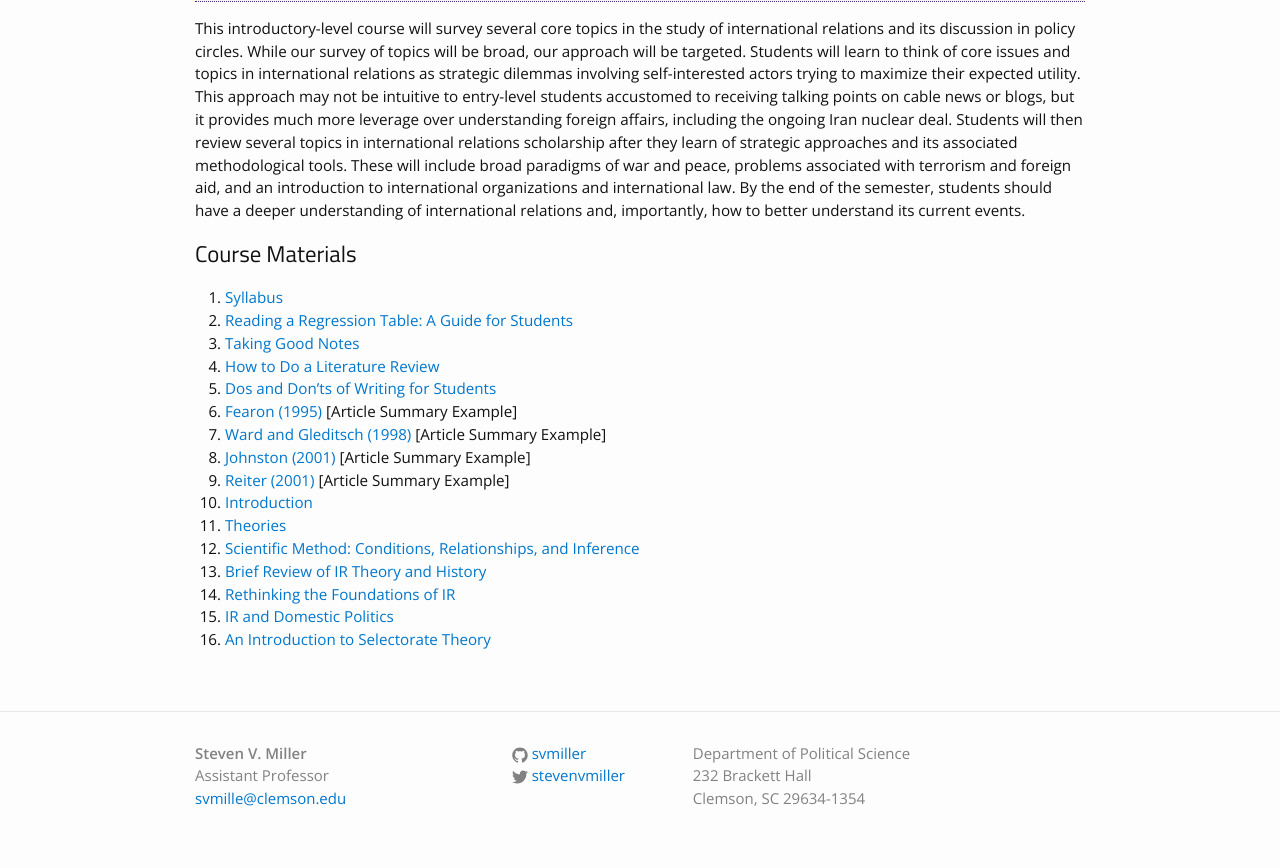
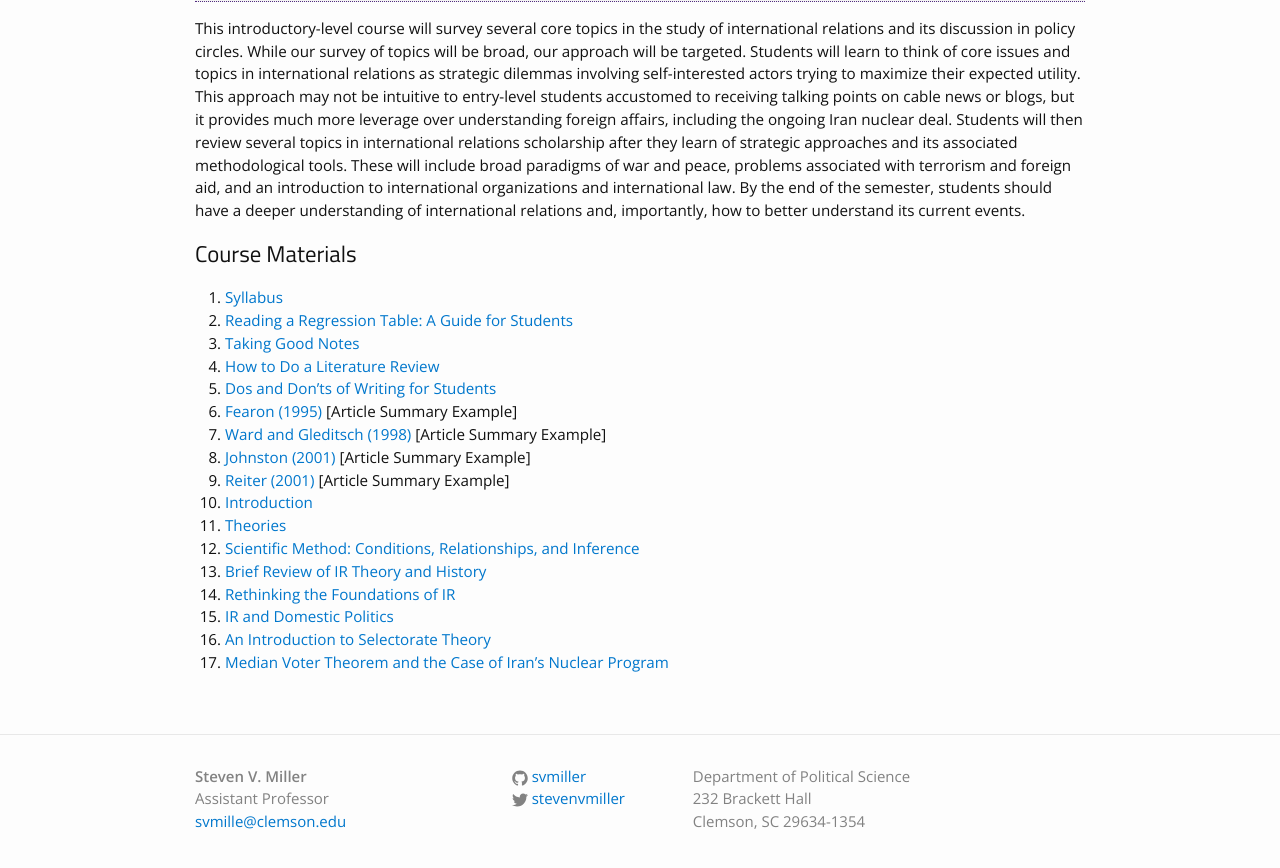
Before and after one commit to svmiller/svmiller.github.io, a Jekyll site: the page built from teaching/posc-1020.md, in a window 1280 px wide, cut to the strip 479-1371 px from the top of the page. Shown: the top 868 px of the strip. Built offline with Jekyll 4.4.1, drawn with Linux system fonts in a browser that asks for light colours.

Commit message:
add lectures 09.15.15

```diff
--- a/teaching/posc-1020.md
+++ b/teaching/posc-1020.md
@@ -26,3 +26,4 @@ This introductory-level course will survey several core topics in the study of i
 14. [Rethinking the Foundations of IR](https://www.dropbox.com/s/hepz6v960v8ovd7/posc1020-lecture-foundations-ir.pdf?dl=0)
 15. [IR and Domestic Politics](https://www.dropbox.com/s/ooctw81lpt638zv/posc1020-lecture-ir-domestic-politics.pdf?dl=0)
 16. [An Introduction to Selectorate Theory](https://www.dropbox.com/s/43cohcfnk9oe7x7/posc1020-lecture-selectorate-theory-intro.pdf?dl=0)
+17. [Median Voter Theorem and the Case of Iran's Nuclear Program](https://www.dropbox.com/s/rw289zl9gts61y4/posc1020-lecture-mvt-iran.pdf?dl=0)
```
Also changed, not shown: teaching/posc-3410.md (+1 -0 lines).
